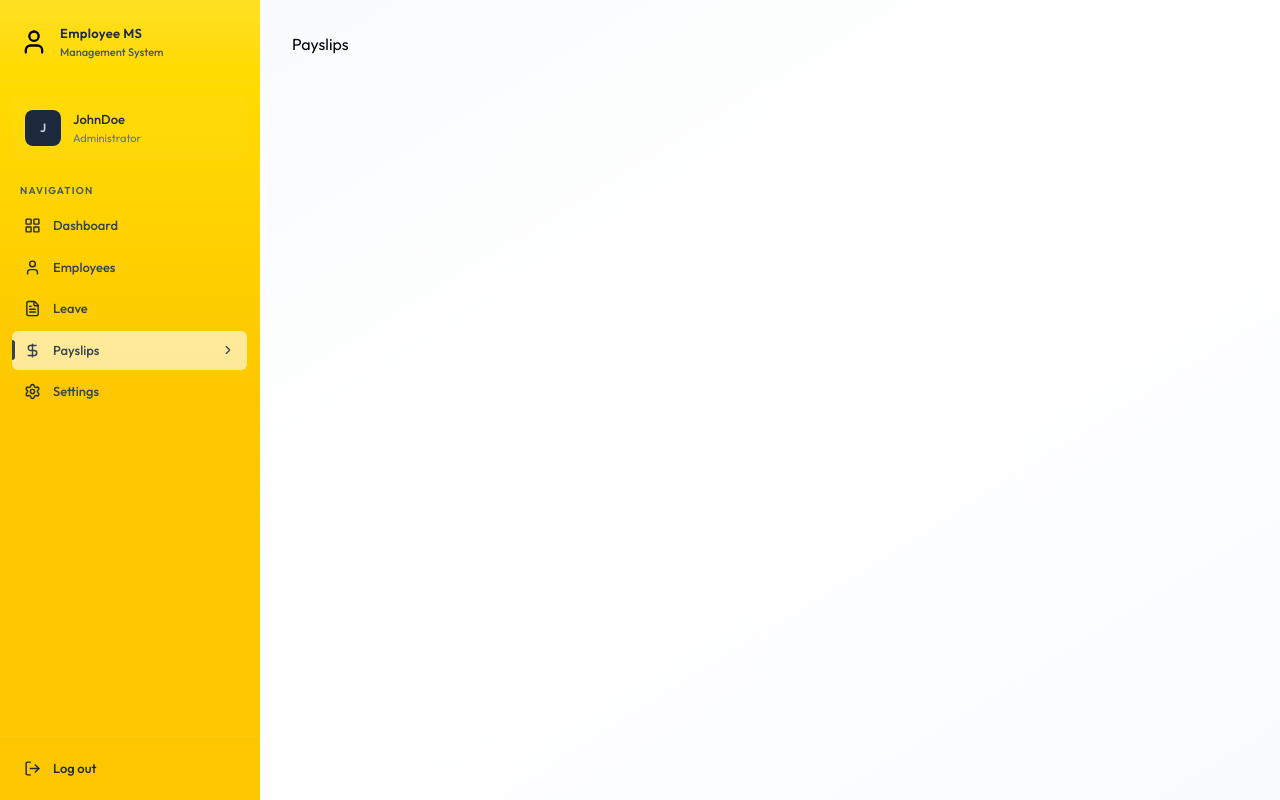
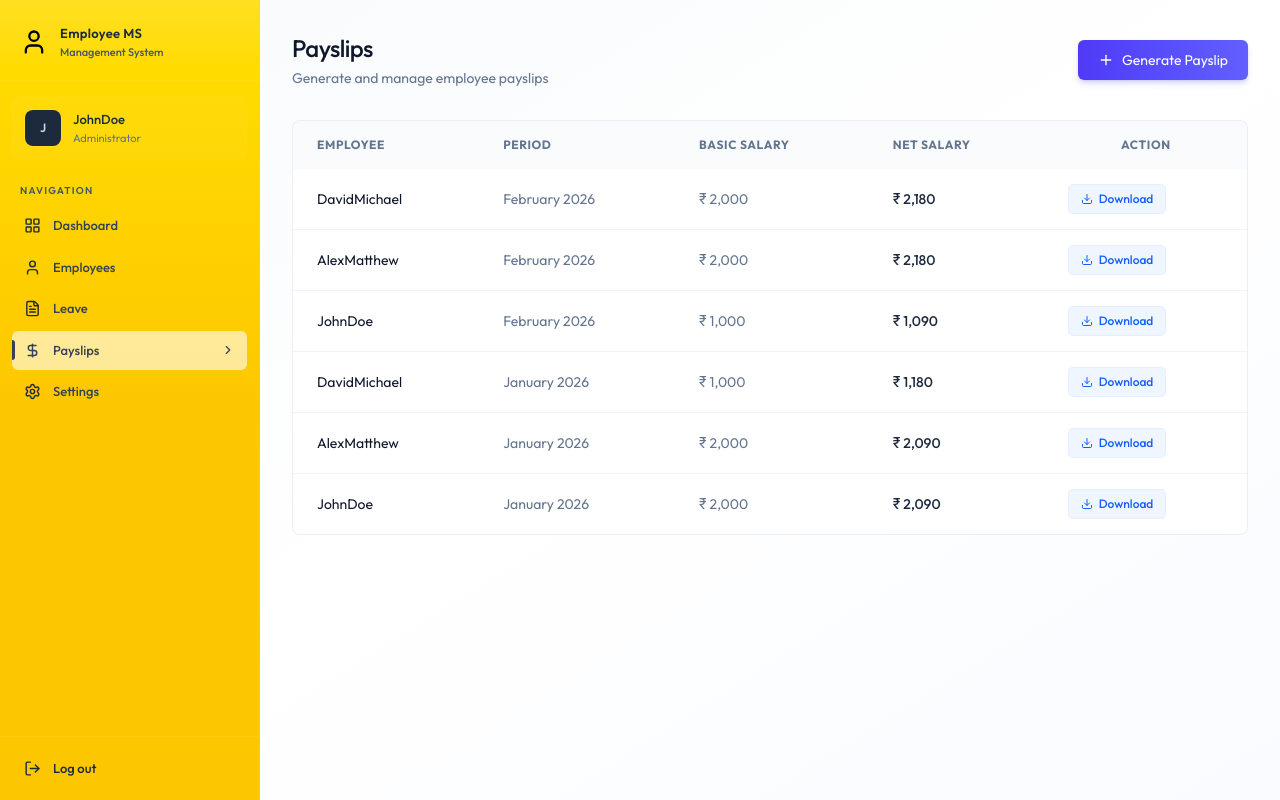
Before and after one commit to chaitanyanirmale/employee-management, a React (Vite) app in the folder client/: page /payslips in a window 1280 px wide. Built offline with nearby package versions, Linux system fonts and the light colour scheme.

Commit message:
payslips page completed

```diff
--- a/client/src/pages/Payslips.jsx
+++ b/client/src/pages/Payslips.jsx
@@ -1,7 +1,43 @@
+import { useCallback, useEffect, useState } from "react"
+import { dummyEmployeeData, dummyPayslipData } from "../assets/assets"
+import Loading from "../components/Loading"
+import PayslipList from "../components/payslip/PayslipList"
+import GeneratePayslipForm from "../components/payslip/GeneratePayslipForm"
 
 const Payslips = () => {
+  const [payslips, setPayslips] = useState([])
+  const [employees, setEmployees] = useState([])
+  const [loading, setLoading] = useState(true)
+  const isAdmin = true;
+
+  const fetchPayslips = useCallback(async ()=>{
+    setPayslips(dummyPayslipData);
+    setTimeout(()=>{
+      setLoading(false)
+    }, 1000)
+  },[])
+
+  useEffect(()=>{
+    fetchPayslips()
+  }, [fetchPayslips])
+
+  useEffect(()=>{
+    if(isAdmin) setEmployees(dummyEmployeeData)
+  }, [isAdmin])
+
+  if(loading) return <Loading />
+
   return (
-    <div>Payslips</div>
+    <div className="animate-fade-in">
+      <div className="flex flex-col sm:flex-row justify-between items-start sm:items-center gap-4 mb-8">
+        <div className="">
+          <h1 className="page-title">Payslips</h1>
+          <p className="page-subtitle">{isAdmin ? "Generate and manage employee payslips" : "Your payslip history"}</p>
+        </div>
+        {isAdmin && <GeneratePayslipForm employees={employees} onSuccess={fetchPayslips}/>}
+      </div>
+      <PayslipList payslips={payslips} isAdmin={isAdmin}/>
+    </div>
   )
 }
 
```
